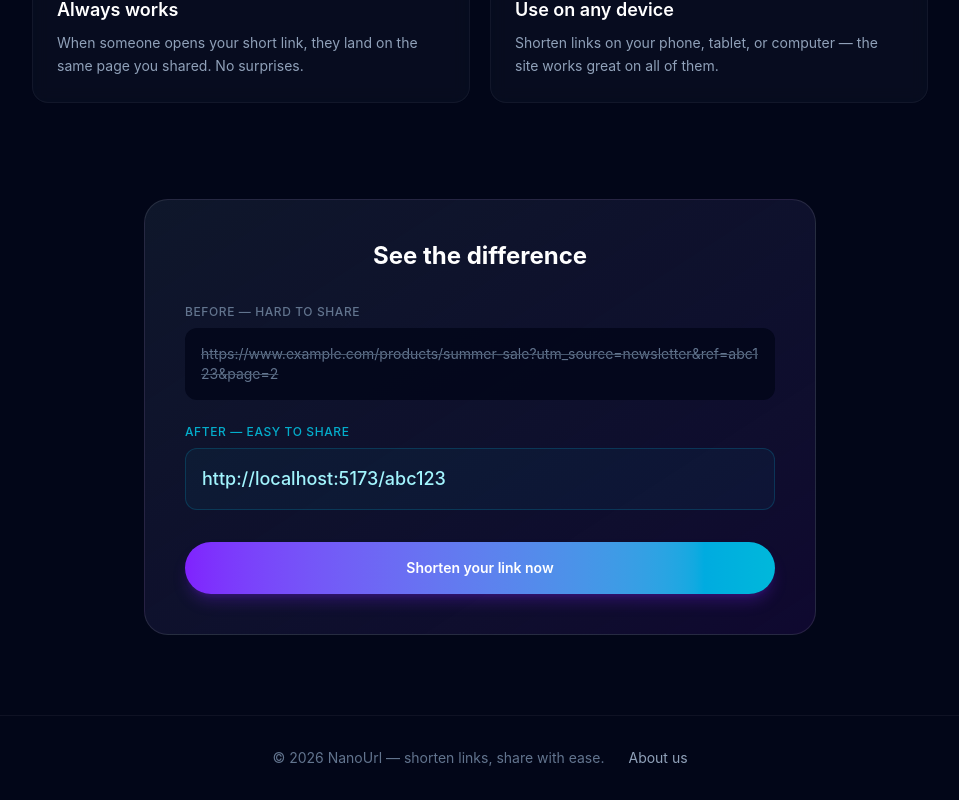
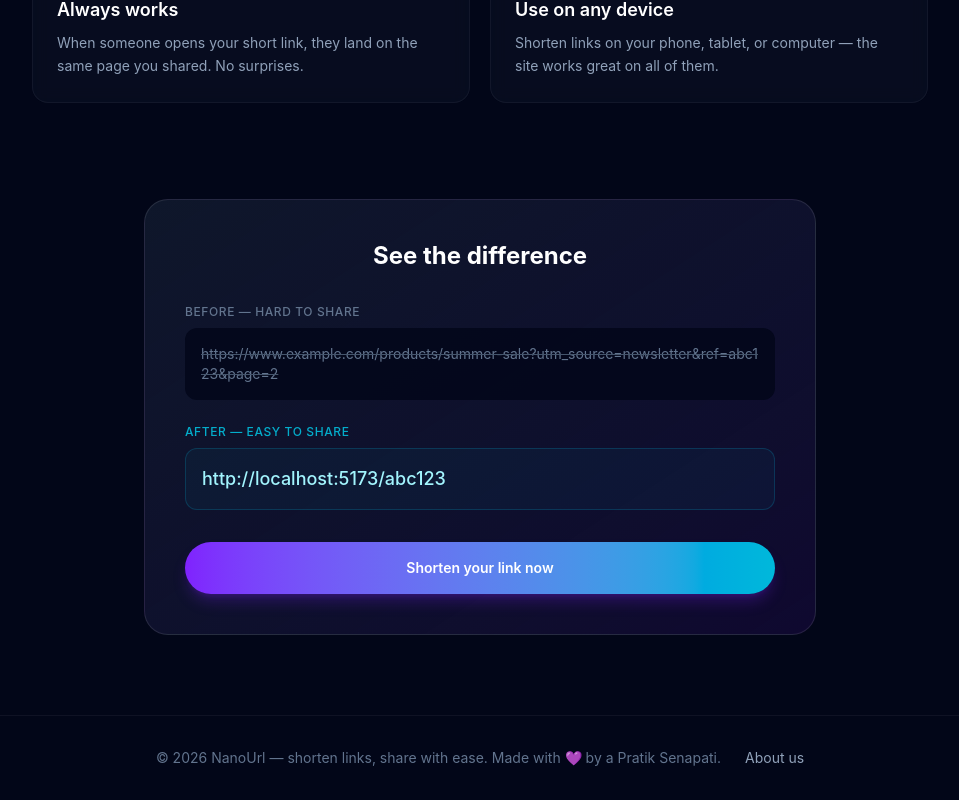
Before and after one commit to PratikC54/NanoURL, a React (Vite) app in the folder NanoUrl-frontend/: page / in a window 1280 px wide. Shown: the part 1807-2607 px from the top of the page, without its empty margins (160-1119 px from the left). Built offline with nearby package versions, Linux system fonts and the light colour scheme.

Commit message:
Adding my name on landing page

```diff
--- a/NanoUrl-frontend/src/components/LandingPage.jsx
+++ b/NanoUrl-frontend/src/components/LandingPage.jsx
@@ -108,7 +108,7 @@ function LandingPage() {
   }
 
   const handleCopy = () => {
-    navigator.clipboard?.writeText(backendShortLink || displayShortLink)
+    navigator.clipboard?.writeText(displayShortLink || backendShortLink)
     setCopied(true)
     setTimeout(() => setCopied(false), 2000)
   }
@@ -188,7 +188,7 @@ function LandingPage() {
                       {copied ? 'Copied!' : 'Copy link'}
                     </button>
                     <a
-                      href={backendShortLink || displayShortLink}
+                      href={displayShortLink || backendShortLink}
                       target="_blank"
                       rel="noopener noreferrer"
                       className="rounded-xl border border-white/10 px-4 py-3 text-sm font-medium text-slate-300 transition-colors hover:text-white"
@@ -300,7 +300,7 @@ function LandingPage() {
       <footer className="border-t border-white/5 px-5 py-8 sm:px-8">
         <div className="mx-auto flex max-w-2xl flex-col items-center justify-center gap-3 sm:flex-row sm:gap-6">
           <p className="text-sm text-slate-500">
-            © {new Date().getFullYear()} NanoUrl — shorten links, share with ease.
+            © {new Date().getFullYear()} NanoUrl — shorten links, share with ease. Made with 💜 by a Pratik Senapati.
           </p>
           <Link to="/about" className="text-sm text-slate-400 transition-colors hover:text-white">
             About us
```
